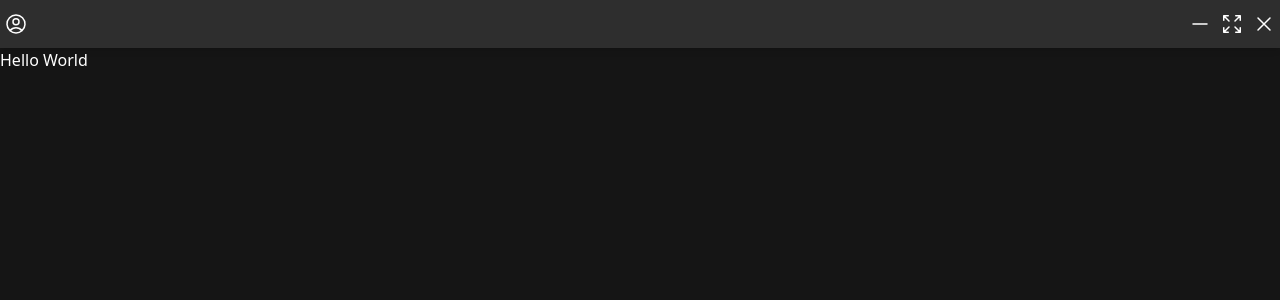
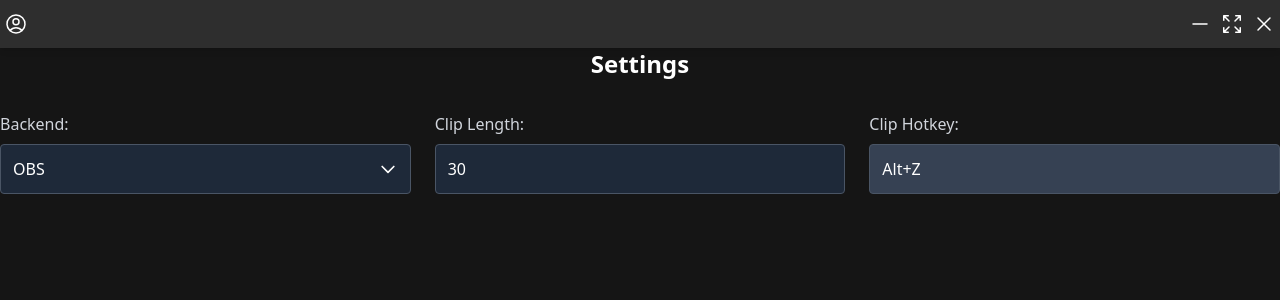
Before and after one commit to Simon-Weij/flux, a SvelteKit app: page /settings in a window 1280 px wide. Shown: the top 300 px of the page. Built offline with nearby package versions, Linux system fonts and the light colour scheme.

Commit message:
Added settings page

```diff
--- a/src/app.html
+++ b/src/app.html
@@ -7,7 +7,7 @@
 -->
 
 <!DOCTYPE html>
-<html lang="en">
+<html lang="en" class="dark">
   <head>
     <meta charset="utf-8" />
     <link rel="icon" href="%sveltekit.assets%/favicon.png" />
--- /dev/null
+++ b/src/components/Select.svelte
@@ -0,0 +1,75 @@
+<script lang="ts">
+  import { onMount } from "svelte";
+
+  export let value: string;
+  export let options: { value: string; label: string }[] = [];
+  export let placeholder: string = "Select an option";
+  export let id: string | undefined = undefined;
+  let showDropdown = false;
+  let selectedLabel = placeholder;
+  let container: HTMLDivElement;
+
+  $: {
+    const selectedOption = options.find((opt) => opt.value === value);
+    selectedLabel = selectedOption ? selectedOption.label : placeholder;
+  }
+
+  function toggleDropdown() {
+    showDropdown = !showDropdown;
+  }
+
+  function selectOption(option: { value: string; label: string }) {
+    value = option.value;
+    showDropdown = false;
+  }
+
+  onMount(() => {
+    const handleClickOutside = (event: MouseEvent) => {
+      if (container && !container.contains(event.target as Node)) {
+        showDropdown = false;
+      }
+    };
+    document.addEventListener("click", handleClickOutside);
+    return () => document.removeEventListener("click", handleClickOutside);
+  });
+</script>
+
+<div class="relative" bind:this={container}>
+  <button
+    type="button"
+    {id}
+    onclick={toggleDropdown}
+    class="w-full p-3 border border-gray-600 rounded bg-gray-800 text-white focus:outline-none focus:border-blue-500 focus:ring-2 focus:ring-blue-500/25 text-left flex justify-between items-center"
+  >
+    <span>{selectedLabel}</span>
+    <svg
+      class="w-5 h-5 transition-transform {showDropdown ? 'rotate-180' : ''}"
+      fill="none"
+      stroke="currentColor"
+      viewBox="0 0 24 24"
+    >
+      <path
+        stroke-linecap="round"
+        stroke-linejoin="round"
+        stroke-width="2"
+        d="M19 9l-7 7-7-7"
+      ></path>
+    </svg>
+  </button>
+
+  {#if showDropdown}
+    <div
+      class="absolute top-full left-0 right-0 mt-1 bg-gray-800 border border-gray-600 rounded shadow-lg z-50 max-h-60 overflow-y-auto"
+    >
+      {#each options as option}
+        <button
+          type="button"
+          onclick={() => selectOption(option)}
+          class="block w-full px-4 py-2 text-left text-white hover:bg-gray-700 transition-colors"
+        >
+          {option.label}
+        </button>
+      {/each}
+    </div>
+  {/if}
+</div>
--- a/src/components/UserDropdown.svelte
+++ b/src/components/UserDropdown.svelte
@@ -1,5 +1,4 @@
 <script lang="ts">
-  import { goto } from '$app/navigation';
   export let show: boolean = false;
   export let onSettings: () => void;
 </script>
--- a/src/routes/settings/+page.svelte
+++ b/src/routes/settings/+page.svelte
@@ -1 +1,101 @@
-<h1>Hello World</h1>
+<script lang="ts">
+  import { onMount } from "svelte";
+  import Select from "../../components/Select.svelte";
+
+  let backend = "obs";
+  let clipLength = 30;
+  let clipHotkey = "Alt+Z";
+  let currentHotkey = clipHotkey;
+  let pressedModifiers = new Set<string>();
+  let mainKey = "";
+  let isCapturing = false;
+
+  const backendOptions = [{ value: "obs", label: "OBS" }];
+
+  function startCapture() {
+    isCapturing = true;
+    currentHotkey = "Press keys";
+    pressedModifiers.clear();
+    mainKey = "";
+  }
+
+  function handleKeydown(event: KeyboardEvent) {
+    if (!isCapturing) return;
+    event.preventDefault();
+    if (event.key === "Control") pressedModifiers.add("Ctrl");
+    else if (event.key === "Alt") pressedModifiers.add("Alt");
+    else if (event.key === "Shift") pressedModifiers.add("Shift");
+    else mainKey = event.key.toUpperCase();
+    updateCurrentHotkey();
+  }
+
+  function handleKeyup(event: KeyboardEvent) {
+    if (!isCapturing) return;
+    if (event.key === "Control") pressedModifiers.delete("Ctrl");
+    else if (event.key === "Alt") pressedModifiers.delete("Alt");
+    else if (event.key === "Shift") pressedModifiers.delete("Shift");
+    else mainKey = "";
+    if (pressedModifiers.size === 0 && mainKey === "") {
+      clipHotkey = currentHotkey;
+      isCapturing = false;
+    }
+  }
+
+  function updateCurrentHotkey() {
+    if (!isCapturing) return;
+    let keys = Array.from(pressedModifiers);
+    if (mainKey) keys.push(mainKey);
+    currentHotkey = keys.join("+");
+  }
+
+  $: displayHotkey = isCapturing ? currentHotkey : clipHotkey;
+
+  onMount(() => {
+    const keydownListener = (event: KeyboardEvent) => handleKeydown(event);
+    const keyupListener = (event: KeyboardEvent) => handleKeyup(event);
+
+    document.addEventListener("keydown", keydownListener);
+    document.addEventListener("keyup", keyupListener);
+
+    return () => {
+      document.removeEventListener("keydown", keydownListener);
+      document.removeEventListener("keyup", keyupListener);
+    };
+  });
+</script>
+
+<h1 class="text-white text-center mb-8 text-2xl font-bold">Settings</h1>
+
+<div class="grid grid-cols-1 md:grid-cols-2 lg:grid-cols-3 gap-6">
+  <div>
+    <label for="backend" class="block text-gray-300 mb-2 font-medium"
+      >Backend:</label
+    >
+    <Select id="backend" bind:value={backend} options={backendOptions} />
+  </div>
+
+  <div>
+    <label for="clipLength" class="block text-gray-300 mb-2 font-medium"
+      >Clip Length:</label
+    >
+    <input
+      type="number"
+      id="clipLength"
+      bind:value={clipLength}
+      class="w-full p-3 border border-gray-600 rounded bg-gray-800 text-white focus:outline-none focus:border-blue-500 focus:ring-2 focus:ring-blue-500/25"
+    />
+  </div>
+
+  <div>
+    <label for="clipHotkey" class="block text-gray-300 mb-2 font-medium"
+      >Clip Hotkey:</label
+    >
+    <button
+      id="clipHotkey"
+      onclick={startCapture}
+      class="w-full p-3 border border-gray-600 rounded bg-gray-700 text-white cursor-pointer focus:outline-none focus:border-blue-500 focus:ring-2 focus:ring-blue-500/25 text-left"
+    >
+      {displayHotkey}
+    </button>
+  </div>
+</div>
```
